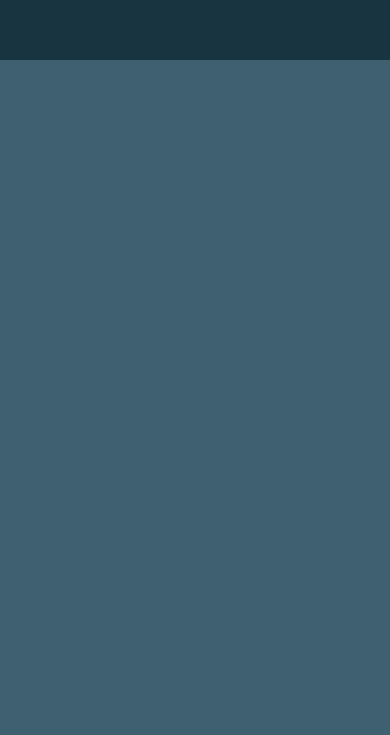
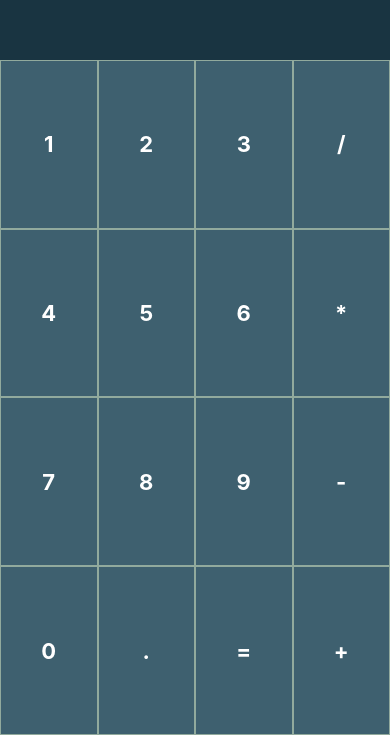
Before and after one commit to sulemanmalik/react-calculator, a React Native app: screen / in a window 390 px wide. Shown: the part 109-844 px from the top of the page. Built offline with nearby package versions, Linux system fonts and the light colour scheme.

Commit message:
Fixed bug that wasn't allowing input buttons to show in display flex box

```diff
--- a/App.js
+++ b/App.js
@@ -21,7 +21,7 @@ export default class ReactCalculator extends React.Component {
             <View style={Style.rootContainer}>
                 <View style={Style.displayContainer}></View>
                 <View style={Style.inputContainer}>
-                    {this._renderInputButtons().map( (views) => {return (<View>{views} </View>);}) }
+                    {this._renderInputButtons()}
                 </View>
             </View>
         )
--- a/InputButton.js
+++ b/InputButton.js
@@ -10,8 +10,10 @@ import Style from './Style';
 
 export default class InputButton extends Component {
     render() {
-        <View style={Style.inputButton}>
-            <Text style={Style.inputButtonText}>{this.props.value}</Text>
-        </View>
+        return(
+            <View style={Style.inputButton}>
+                <Text style={Style.inputButtonText}>{this.props.value}</Text>
+             </View>
+        )
     }
 }
```
